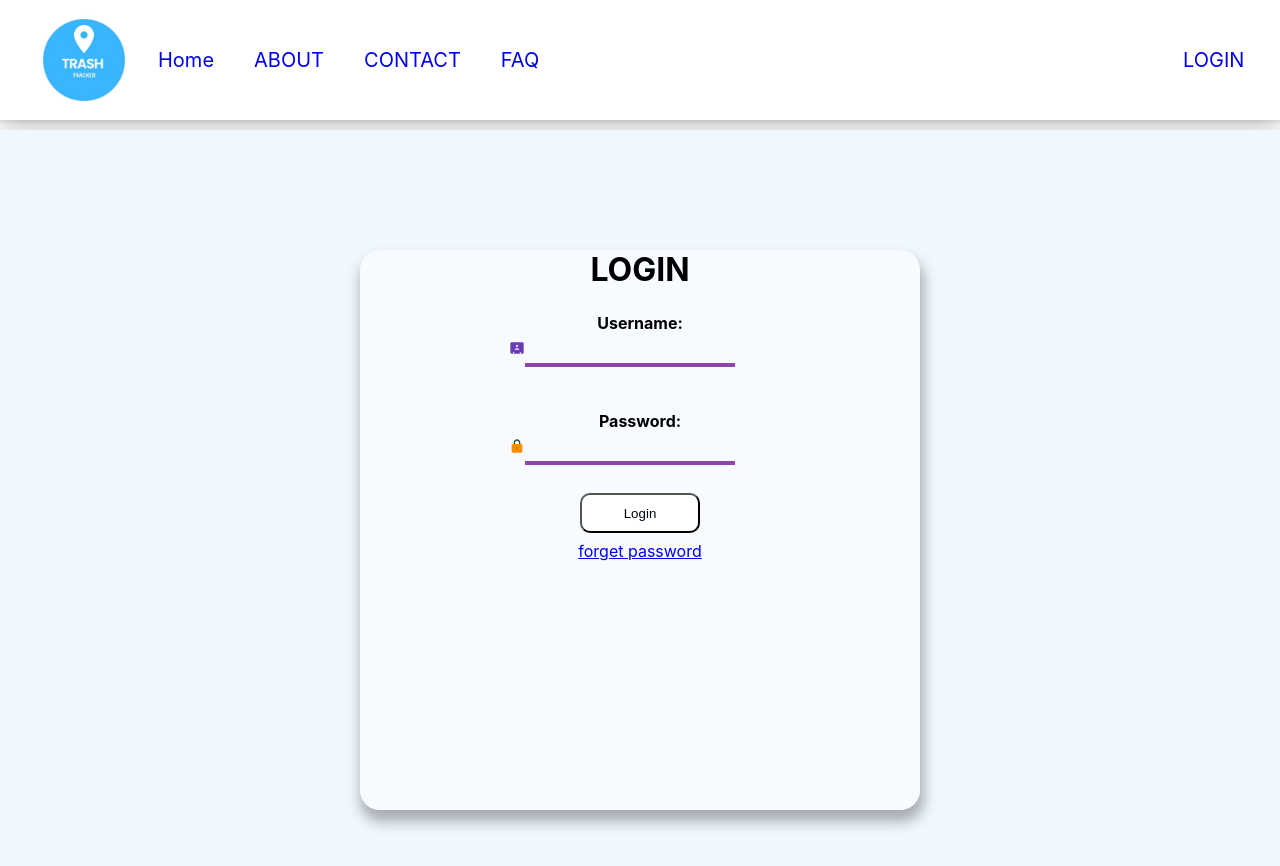
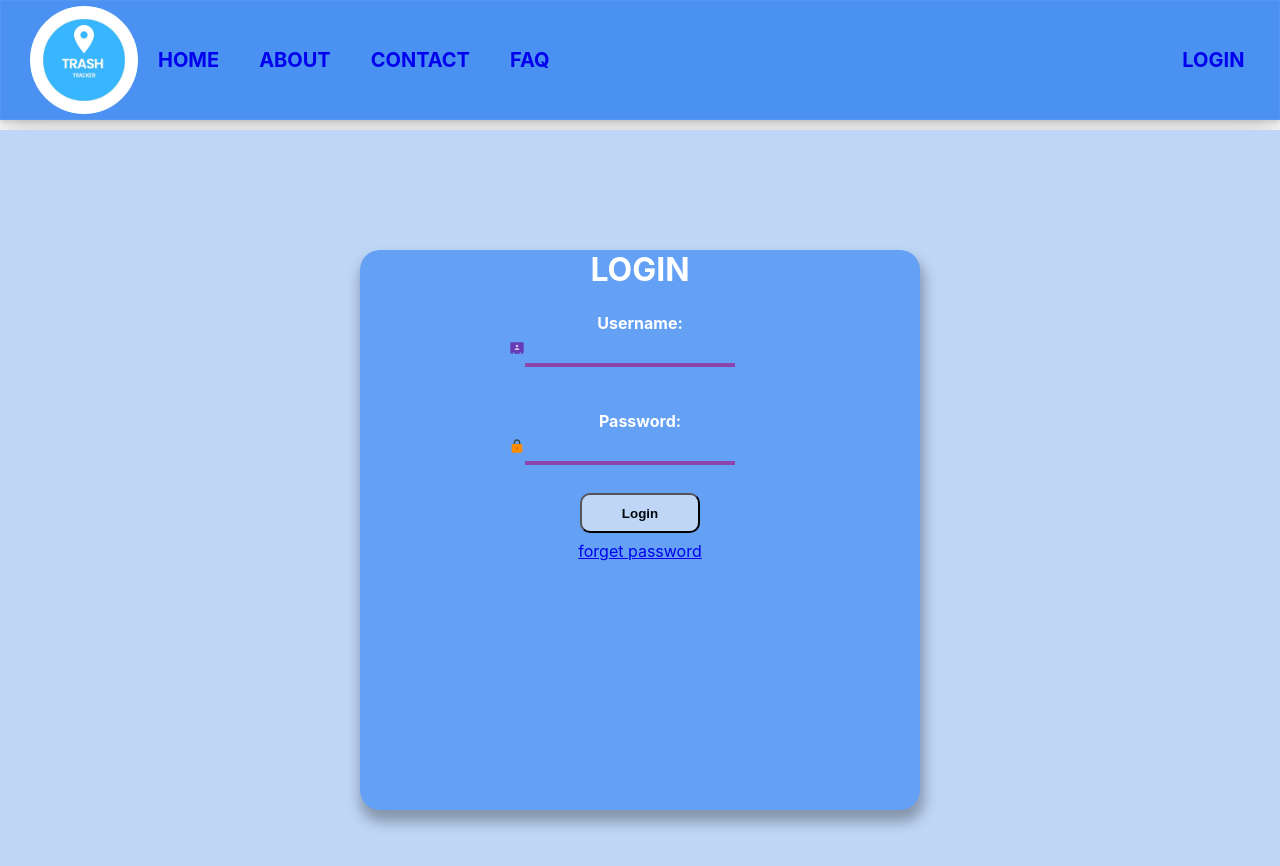
Before and after one commit to Ritex12in/ByteVerse_The_Cyber_Savvy_Squad, a React (Create React App) app in the folder Web/webpart/: page /login in a window 1280 px wide. Shown: the top 866 px of the page. Built offline with nearby package versions, Linux system fonts and the light colour scheme; no server answers.

Commit message:
web: fixed a numerous bugs

```diff
--- a/Web/webpart/package.json
+++ b/Web/webpart/package.json
@@ -11,8 +11,10 @@
     "@testing-library/jest-dom": "^5.16.5",
     "@testing-library/react": "^13.4.0",
     "@testing-library/user-event": "^13.5.0",
+    "apexcharts": "^3.38.0",
     "firebase": "^9.19.1",
     "react": "^18.2.0",
+    "react-apexcharts": "^1.4.0",
     "react-dom": "^18.2.0",
     "react-icons": "^4.8.0",
     "react-router-dom": "^6.10.0",
--- a/Web/webpart/src/App.js
+++ b/Web/webpart/src/App.js
@@ -5,6 +5,7 @@ import Header from './Component/Header.jsx'
 import { BrowserRouter, Routes, Route } from 'react-router-dom'
 import Loginform from './Component/Loginform.jsx'
 import Aboutus from './Component/Aboutus.jsx'
+import Admin from './pages/Admin.jsx'
 function App() {
   console.log(process.env)
   return (
@@ -15,6 +16,7 @@ function App() {
           <Route path='/' element={<Mainpage />} />
           <Route path='/login' element={<Loginform />} />
           <Route path='/About' element={<Aboutus />} />
+          <Route path='/admin' element={<Admin/>}/>
         </Routes>
 
       </BrowserRouter>
--- a/Web/webpart/src/Component/Donut.jsx
+++ b/Web/webpart/src/Component/Donut.jsx
@@ -2,15 +2,16 @@ import React from "react";
 import Chart from "react-apexcharts";
 import { getDoc, doc } from 'firebase/firestore'
 import { useEffect } from "react";
-import firebasestore from "../db";
+import { useFirebase } from "../context/firebase";
 
 function Donut() {
+    const firebase= useFirebase();
     const WasteType = [];
 
 
     useEffect(() => {
         try {
-            const docRef = doc(firebasestore, 'Constants', "WasteTypeData")
+            const docRef = doc(firebase.firebasestore, 'Constants', "WasteTypeData")
             const snap = getDoc(docRef);
             snap.then(doc => {
                 if (doc && doc.exists) {
--- a/Web/webpart/src/Component/Header.jsx
+++ b/Web/webpart/src/Component/Header.jsx
@@ -9,9 +9,9 @@ const CustomHook = () => {
   return(
     <div className="right">
     {firebase.isLoggedin ? (
-            <Link className="mylink login"  style={{textDecoration: 'none'}} to='/login' onClick={firebase.Logout}>LOGOUT</Link>
+            <Link className="mylink login"  style={{textDecoration: 'none'}} to='/login' onClick={firebase.Logout}><b>LOGOUT</b></Link>
         ):(
-            <Link className="mylink login"  style={{textDecoration: 'none'}} to='/login'>LOGIN</Link>
+            <Link className="mylink login"  style={{textDecoration: 'none'}} to='/login'><b>LOGIN</b></Link>
         )}
     </div>
   )
@@ -53,17 +53,17 @@ class Header extends Component {
         <div className="Links" id="small_links">
        <div className='left'>
         <div className='home'>
-          <Link className="mylink" style={{textDecoration: 'none'}} to="/">Home</Link>
+          <Link className="mylink" style={{textDecoration: 'none'}} to="/"><b>HOME</b></Link>
         </div>
         <div className='About'>
-            <Link className="mylink" style={{textDecoration: 'none'}} to="/About" >ABOUT</Link>
+            <Link className="mylink" style={{textDecoration: 'none'}} to="/About" ><b>ABOUT</b></Link>
         </div>
 
         <div className="contact">
-          <Link className="mylink" style={{textDecoration: 'none'}} to="/contact">CONTACT</Link>
+          <Link className="mylink" style={{textDecoration: 'none'}} to="/contact"><b>CONTACT</b></Link>
         </div>
         <div className="faq">
-            <Link className="mylink" style={{textDecoration: 'none'}} to="/faq">FAQ</Link>
+            <Link className="mylink" style={{textDecoration: 'none'}} to="/faq"><b>FAQ</b></Link>
         </div>
         </div>
           <CustomHook/>
--- a/Web/webpart/src/Component/Loginform.jsx
+++ b/Web/webpart/src/Component/Loginform.jsx
@@ -22,13 +22,13 @@ const Loginform = () => {
     event.preventDefault()
     const detail = await firebase.signin(email,password);
     console.log("success", detail);
-    alert(`your email is ${email} and passord is ${password}`)
+    alert(`your email is ${email} and passord is ${password}`);
   }
   return (
     <>
       <form onSubmit={HandleSubmit}>
         <div className="form">
-          <h1 >LOGIN </h1>
+          <h1>LOGIN </h1>
 
           <div className="form-input">
             <div className="form-label">
@@ -43,7 +43,7 @@ const Loginform = () => {
             <FcLock />
             <input type="password" minLength="4" maxlenght="10" id="password" name="password" onChange={e => setPassword(e.target.value)} value={password} required />
           </div>
-          <button type="submit" className="button">Login</button>
+          <button type="submit" className="button"><b>Login</b></button>
           <div class="forget-link">
             <a href="#">forget password</a>
 
--- a/Web/webpart/src/Component/Mainpage.jsx
+++ b/Web/webpart/src/Component/Mainpage.jsx
@@ -2,6 +2,7 @@ import React, { Component } from 'react'
 import '../Styles/Mainpage.css'
 import GetMap from './Map'
 import Donut from './Donut'
+import { Link } from 'react-router-dom'
 class Mainpage extends Component {
 
   render() {
@@ -17,6 +18,10 @@ class Mainpage extends Component {
 
           </div>
         </div>
+        <h2>Please click on the below link to access the admin page</h2>
+        <div>
+            <Link className='mylink' style={{textDecoration: 'none'}} to="/admin"><b>Admin</b></Link>
+          </div>
       </>
     )
   }
--- a/Web/webpart/src/Component/Map.jsx
+++ b/Web/webpart/src/Component/Map.jsx
@@ -20,9 +20,9 @@ const Gmap = () => {
     let coords = { lat: 25.6208, lng: 85.1720 };
     const [selected, setSelected] = useState(null);
     const firebase= useFirebase();
-    const HeatmapDataArray = useMemo(()=> [],[]);
+    const HeatmapDataArray = [];
     useEffect(()=> {
-       const  collectionRef= getDocs(collection(firebase.firebasestore,"Grabage"))
+       const  collectionRef= getDocs(collection(firebase.firebasestore,"Garbage"))
        collectionRef.then(
         querySnapshot => {
         querySnapshot.forEach((doc) => {
@@ -33,7 +33,6 @@ const Gmap = () => {
             const location = new window.google.maps.LatLng(lat,lng);
             HeatmapDataArray.push({location,weight});
         })})
-
     },[HeatmapDataArray,firebase.firebasestore]);
     if(selected !=null)
       coords = selected;
--- a/Web/webpart/src/Styles/Header.css
+++ b/Web/webpart/src/Styles/Header.css
@@ -8,6 +8,7 @@ nav{
     height:15vh;
     width:100vw;
     display:flex;
+    background-color: #4a91f2;
     flex-direction: row;
     box-shadow: rgba(0, 0, 0, 0.2) 0px 12px 28px 0px, rgba(0, 0, 0, 0.1) 0px 2px 4px 0px, rgba(255, 255, 255, 0.05) 0px 0px 0px 1px inset;
     margin-bottom: 10px;
@@ -26,6 +27,7 @@ nav{
     height:90%;
     width:90%;
     background-color: #bfcdda;
+    border-radius: 50%;
 
 }
 
--- a/Web/webpart/src/Styles/Loginform.css
+++ b/Web/webpart/src/Styles/Loginform.css
@@ -1,7 +1,7 @@
 @import url('https://fonts.googleapis.com/css2?family=Roboto:ital,wght@0,100;0,300;0,400;0,500;0,700;0,900;1,100;1,300;1,400;1,500;1,900&display=swap');
 form{
     /* background-image: linear-gradient( 120deg,#2980b9,#8e44ad); */
-     background-color: aliceblue;
+     background-color: #bfd6f6;
      /* background-image: url('water-g969f380e9_1920.jpg'); */
     height:100vh;
     display:flex;
@@ -10,12 +10,13 @@ form{
     align-items: center;
     flex-direction: column;
     box-sizing: border-box;
+    color: white;
 
 }
 .form{
     height:70vh;
     width:70vh;
-    background: rgba(255, 255, 255, 0.5);
+    background: #64a1f4;
     display:flex;
     /* justify-content:center; */
     flex-direction: column;
@@ -42,18 +43,20 @@ input{
     text-align: center;
     margin:4px;
     font-weight: 700;
+    color: white;
 }
 .form-input{
     margin:15px;
     padding:5px;
 }
-.button{
+.button {
     margin:8px;
     width:120px;
     height:40px;
-    background-color:#ffffff ;
+    background-color: #bfd6f6 ;
     border-radius:10px;
-    color:rgb(0, 7, 13)
+    color:rgb(0, 7, 13);
+
 }
 .user{
     height:20px;
--- a/Web/webpart/src/db.js
+++ /dev/null
@@ -1,19 +0,0 @@
-import { getFirestore } from 'firebase/firestore'
-import { initializeApp } from "firebase/app";
-
-
-const firebaseConfig = {
-    apiKey: "AIzaSyD_gM1K3bSabC7XDzuCg8hBGss4-GGok54",
-    authDomain: "trash-tracker-15722.firebaseapp.com",
-    projectId: "trash-tracker-15722",
-    storageBucket: "trash-tracker-15722.appspot.com",
-    messagingSenderId: "949815088847",
-    appId: "1:949815088847:web:a49227c577f9b40576c9ba"
-};
-
-
-
-
-const app = initializeApp(firebaseConfig);
-const firebasestore = getFirestore(app);
-export default firebasestore
--- a/Web/webpart/src/pages/Admin.jsx
+++ b/Web/webpart/src/pages/Admin.jsx
@@ -17,6 +17,10 @@ const Admin= () => {
     return(
         <>
         <LocationforAdmin/>
+        <div>
+
+        </div>
+        <h1>Enter the coordinates for dustbin to be placed</h1>
         <form onSubmit={Handlesubmit}>
             <label  htmlFor="name">Latitude:</label>
             <input  name="latitude"
```
Also changed, not shown: 1 other file (tests, documents, lock files or other folders).
